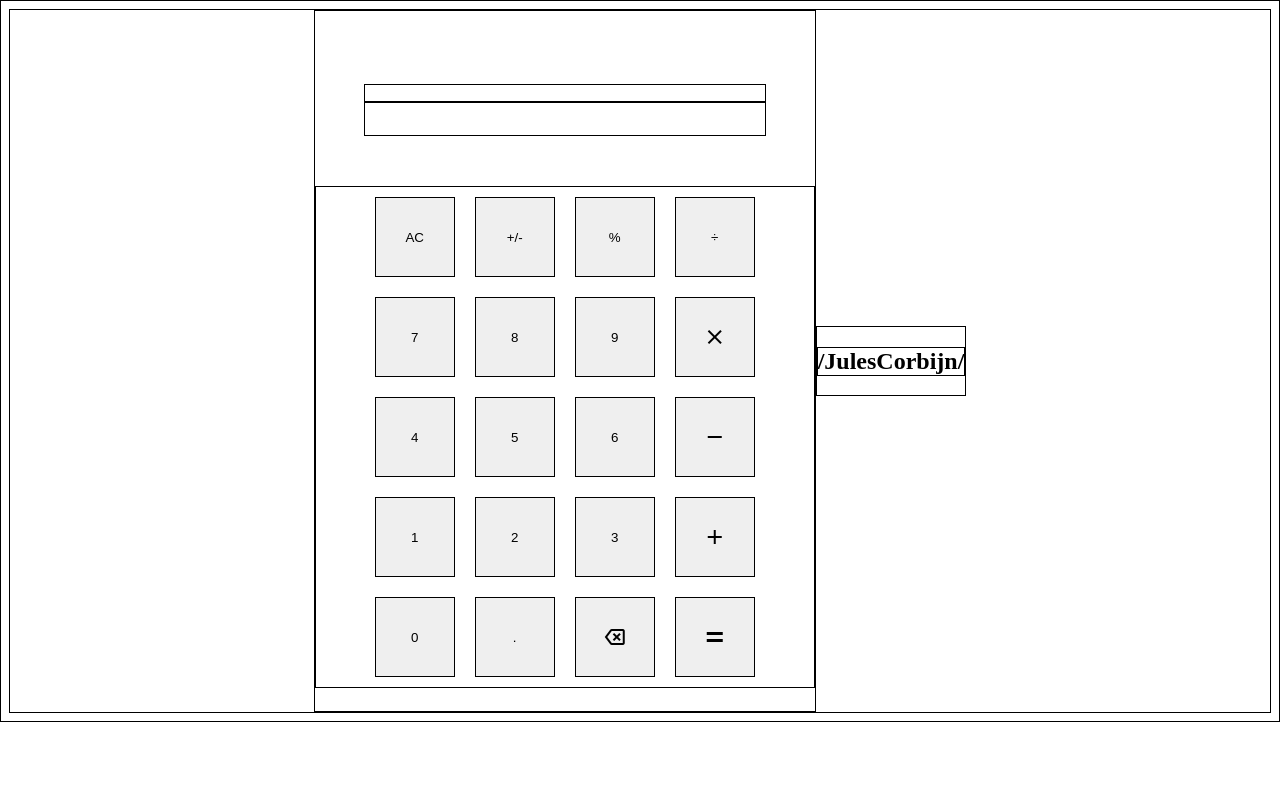
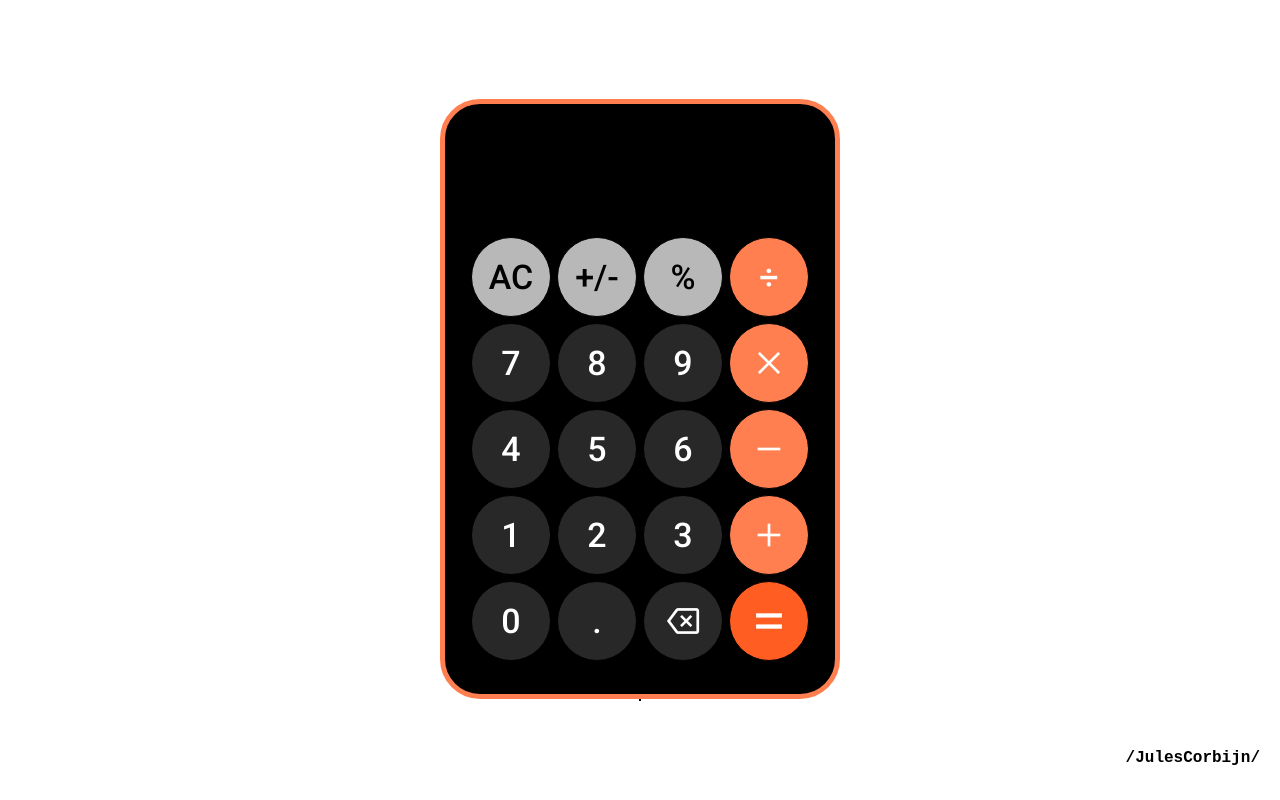
Before and after one commit to Corby7/project_Calculator, a plain HTML site: page index.html in a window 1280 px wide. Drawn offline with nearby package versions, Linux system fonts and the light colour scheme.

Commit message:
finished layout added button effects

```diff
--- a/style.css
+++ b/style.css
@@ -1,26 +1,63 @@
 * {
     border: 1px solid black;
+    box-sizing: border-box;
+    font-family: 'Roboto', sans-serif;
+    color: white;
 }
 
-body {
+html, body {
+    height: 100%;
+    border: none;
+}
+
+body, #calculator {
     display: flex;
+    flex-direction: column;
     align-items: center;
     justify-content: center;
 }
 
+body {
+    margin: 0px;
+    background-color: white;
+}
+
+h2 {
+    color: black;
+    font-family: monospace;
+    font-size: 16px;
+    border: none;
+    position: absolute;
+    bottom: 20px;
+    right: 20px;
+}
+
 #calculator {
-    display: flex;
-    flex-direction: column;
-    align-items: center;
-    justify-content: center;
-    height: 700px;
-    width: 500px;
+    height: 600px;
+    width: 400px;
+    background-color: black;
+    border: 5px solid coral;
+    border-radius: 40px;
 }
 
 #display {
-    height: 50px;
-    width: 400px;
-    margin: 50px;
+    display: flex;
+    align-items: center;
+    justify-content: end;
+    font-size: 56px;
+    text-align: start;
+    height: 80px;
+    width: 360px;
+    margin: 10px;
+    padding: 10px;
+    padding-top: 40px;
+}
+
+#displayValue {
+    font-size: 32px;
+    font-weight: 500;
+    margin: 20px;
+    padding: 10px;
 }
 
 .buttons {
@@ -28,10 +65,51 @@ body {
     flex-direction: row;
     flex-wrap: wrap;
     justify-content: center;
+    width: 360px;
+}
+
+.operators {
+    background-color: coral;
+}
+
+.clearall, .sign, .percent {
+    background-color: rgb(185, 184, 184);
+    color: black;
+}
+
+.equals {
+    background-color: #FF5D22;
 }
 
 button {
+    font-size: 34px;
+    font-weight: 500;
     height: 80px;
     width: 80px;
-    margin: 10px;
+    margin: 3px;
+    background-color: rgb(40, 40, 40);
+    border-radius: 50%;
 }
+
+.material-symbols-outlined {
+    font-size: 38px !important;
+    font-variation-settings:
+    'FILL' 0,
+    'wght' 500,
+    'GRAD' 0,
+    'opsz' 48
+}
+
+button:hover {
+    cursor: pointer;
+    background-color: rgb(165, 165, 165);
+    transform: translateY(-2px);
+}
+
+button:active {
+    transform: translateY(2px);
+  }
+
+#id {
+    font-size: 900px !important;
+}
```
